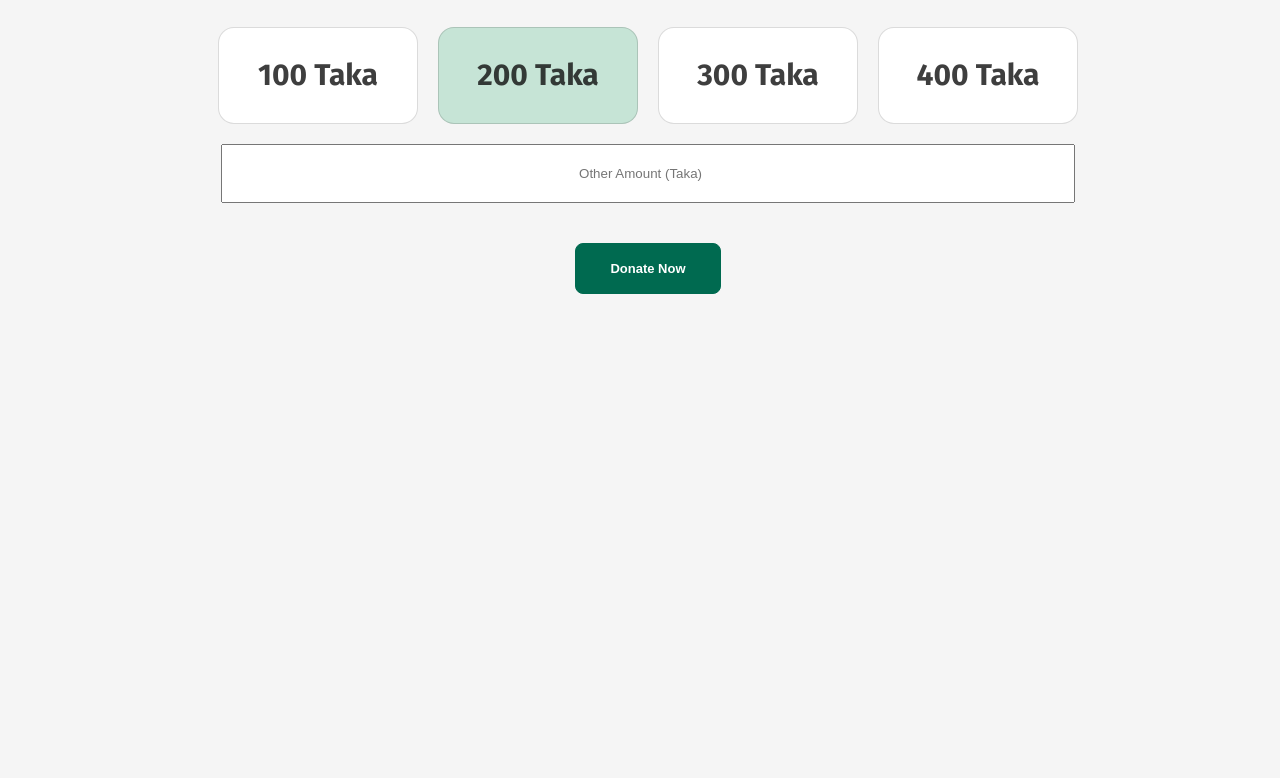
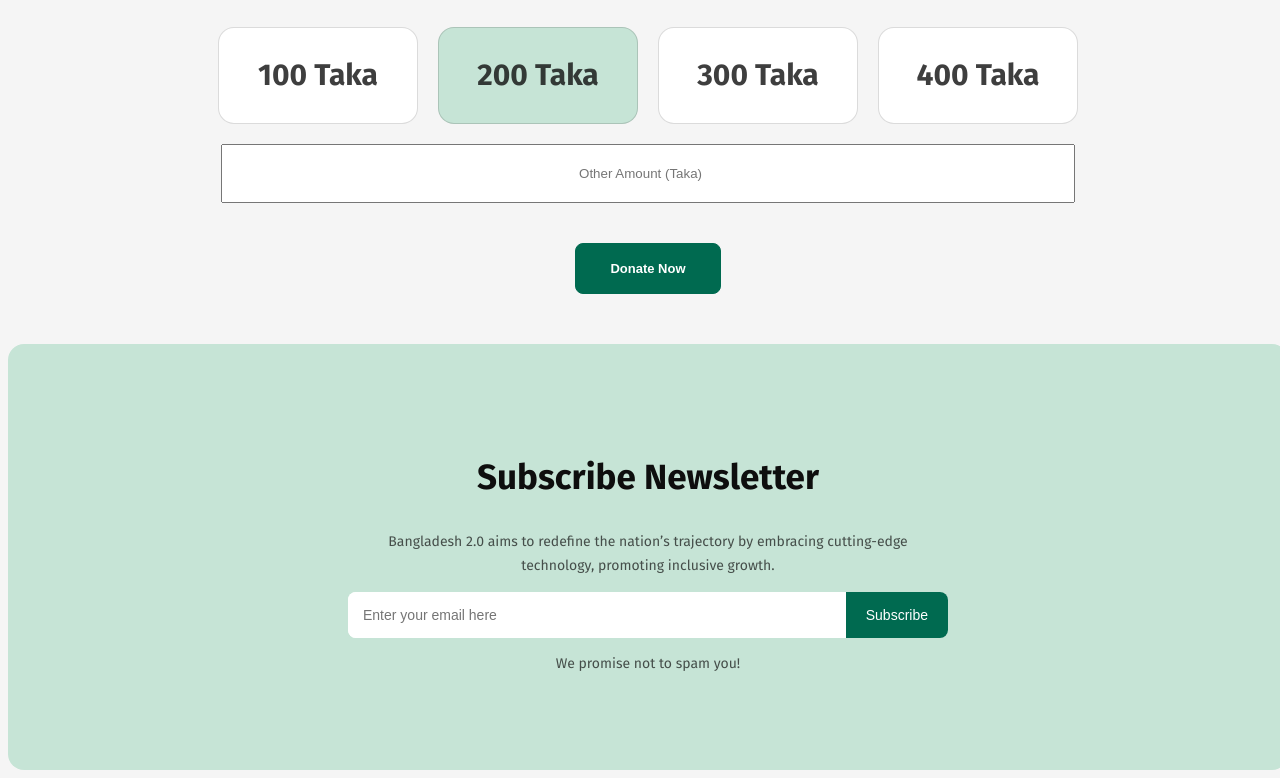
Before and after one commit to ebny-buniad/assignment-1, a plain HTML site: page index.html in a window 1280 px wide. Shown: the part 3746-4524 px from the top of the page. Before the commit the page ends 4090 px from the top, so only its background shows below. Drawn offline with Linux system fonts and the light colour scheme.

Commit message:
added subscribe newsletter

```diff
--- a/assets/styles/style.css
+++ b/assets/styles/style.css
@@ -430,12 +430,12 @@ td {
     background-color: rgb(198, 228, 214);
 }
 
-.amount:hover{
+.amount:hover {
     background-color: rgb(198, 228, 214);
     cursor: pointer;
 }
 
-.donate-input{
+.donate-input {
     width: 810px;
     margin: auto;
     display: block;
@@ -446,7 +446,7 @@ td {
     font-weight: 500;
 }
 
-.donate-btn{
+.donate-btn {
     border: 1px solid rgb(0, 106, 80);
     color: rgb(255, 255, 255);
     padding: 17px 34px 17px 34px;
@@ -461,10 +461,62 @@ td {
     margin-bottom: 50px;
 }
 
-.donate-btn:hover{
+.donate-btn:hover {
     background: transparent;
     border: 1px solid rgb(0, 106, 80);
     color: black;
     cursor: pointer;
 }
+
+/* Newsletter styles */
+
+.newsletter-section {
+    background-color: rgb(198, 228, 214);
+    padding: 80px 100px 80px 100px;
+    border-radius: 16px;
+}
+
+form {
+    text-align: center;
+}
+
+.subscribe {
+    width: 500px;
+}
+
 /* ************** Main Styles End ************** */
+
+.subscribe-section {
+    display: flex;
+    align-items: center;
+    border-radius: 8px;
+    max-width: 600px;
+    margin: 10px auto;
+    background-color: #ffffffff;
+}
+
+.subscribe-input {
+    flex: 1;
+    outline: none;
+    border-top-left-radius: 8px;
+    border-bottom-left-radius: 8px;
+    border: none;
+    padding: 15px;
+    font-size: 14px;
+}
+
+.subscribe-button {
+    border: none;
+    background-color: rgb(0, 106, 80);
+    color: white;
+    padding: 15px 20px;
+    font-size: 14px;
+    cursor: pointer;
+    border-top-right-radius: 8px;
+    border-bottom-right-radius: 8px;
+    transition: .3s;
+}
+
+.subscribe-button:hover {
+    background-color: #004d40;
+}
--- a/index.html
+++ b/index.html
@@ -275,7 +275,28 @@
 
         <!-- Donate End -->
 
+        <!-- Subscribe newsletter start -->
+
+        <section>
+            <div class="newsletter-section">
+                <h2 class="section-title" style="text-align: center;">Subscribe Newsletter</h2>
+                <p class="donate-content">Bangladesh 2.0 aims to redefine the nation’s trajectory by embracing
+                    cutting-edge <br> technology, promoting inclusive growth.</p>
+
+                <form>
+                    <div class="subscribe-section">
+                        <input type="email" placeholder="Enter your email here" class="subscribe-input">
+                        <button class="subscribe-button">Subscribe</button>
+                    </div>
+                </form>
+                <p class="donate-content">We promise not to spam you!</p>
+
+            </div>
+        </section>
+
+        <!-- Subscribe newsletter end -->
     </main>
+
     <footer>
 
     </footer>
```
